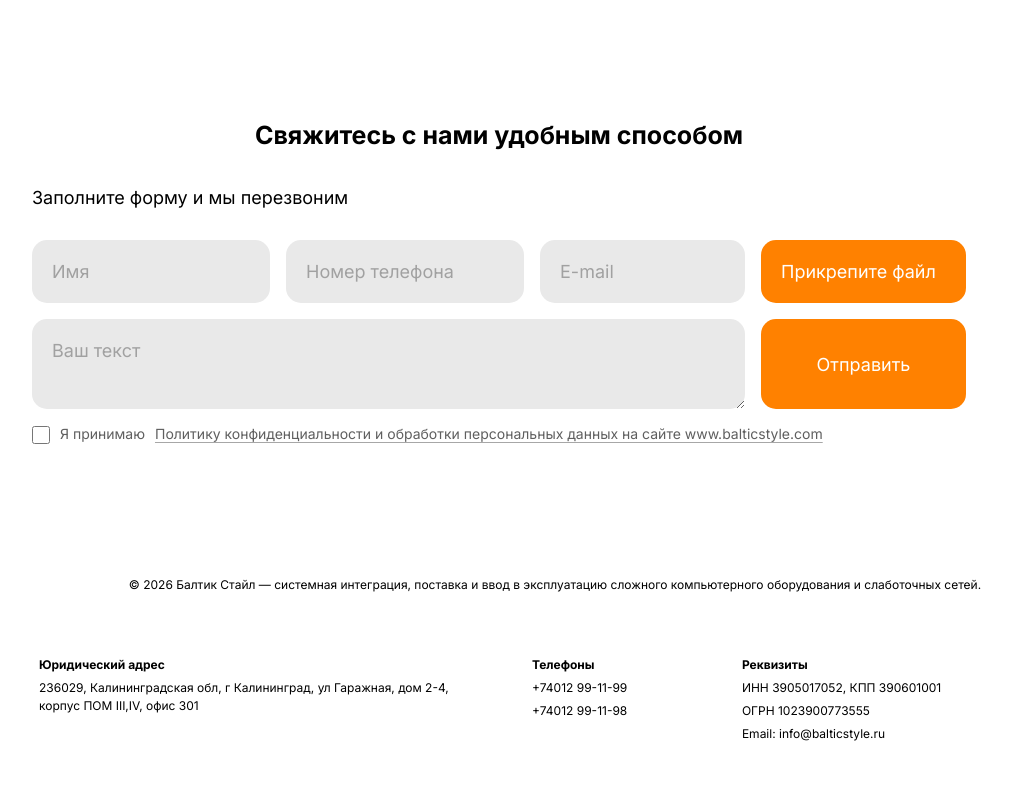
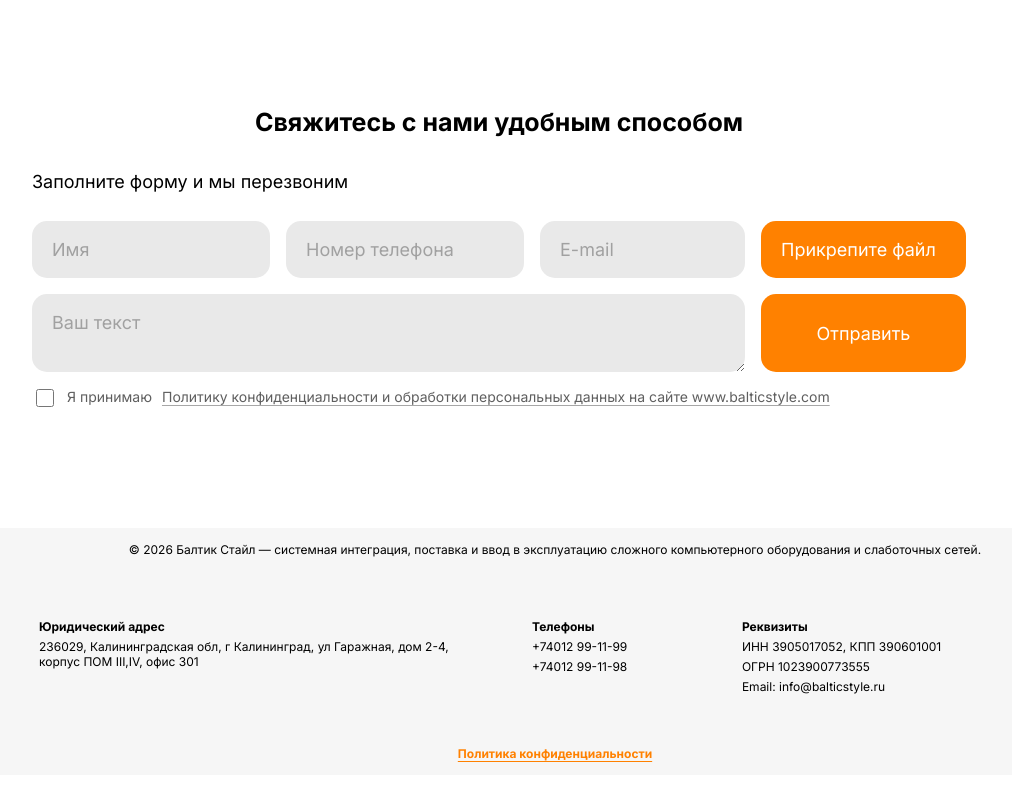
Before and after one commit to mindwideopen/bs-orange, a Next.js app: page / in a window 1280 px wide. Shown: the part 2002-2797 px from the top of the page, without its empty margins (141-1153 px from the left). Built offline with nearby package versions, Linux system fonts and the light colour scheme.

Commit message:
footer_background_color

```diff
--- a/app/globals.css
+++ b/app/globals.css
@@ -1,4 +1,4 @@
-@import "tailwindcss";
+
 
 :root {
   --background: #ffffff;
--- a/src/widgets/app-shell/ui/app-shell.tsx
+++ b/src/widgets/app-shell/ui/app-shell.tsx
@@ -23,6 +23,7 @@
       <SiteHeader />
       {children}
       <SiteFooter />
+
     </Page>
   );
 }
--- a/src/widgets/site-footer/ui/site-footer.styles.ts
+++ b/src/widgets/site-footer/ui/site-footer.styles.ts
@@ -5,12 +5,15 @@
 };
 
 export const Footer = styled.footer`
+    width: 100vw;
+    margin-left: calc(50% - 50vw);
   display: grid;
   grid-template-columns: 1.65fr 0.6fr 1.22fr;
   gap: 48px;
   margin-top: auto;
   padding: 14px 68px 10px 180px;
   font-size: 12px;
+    background-color: rgb(246, 246, 246);
 
   div {
     display: grid;
```
